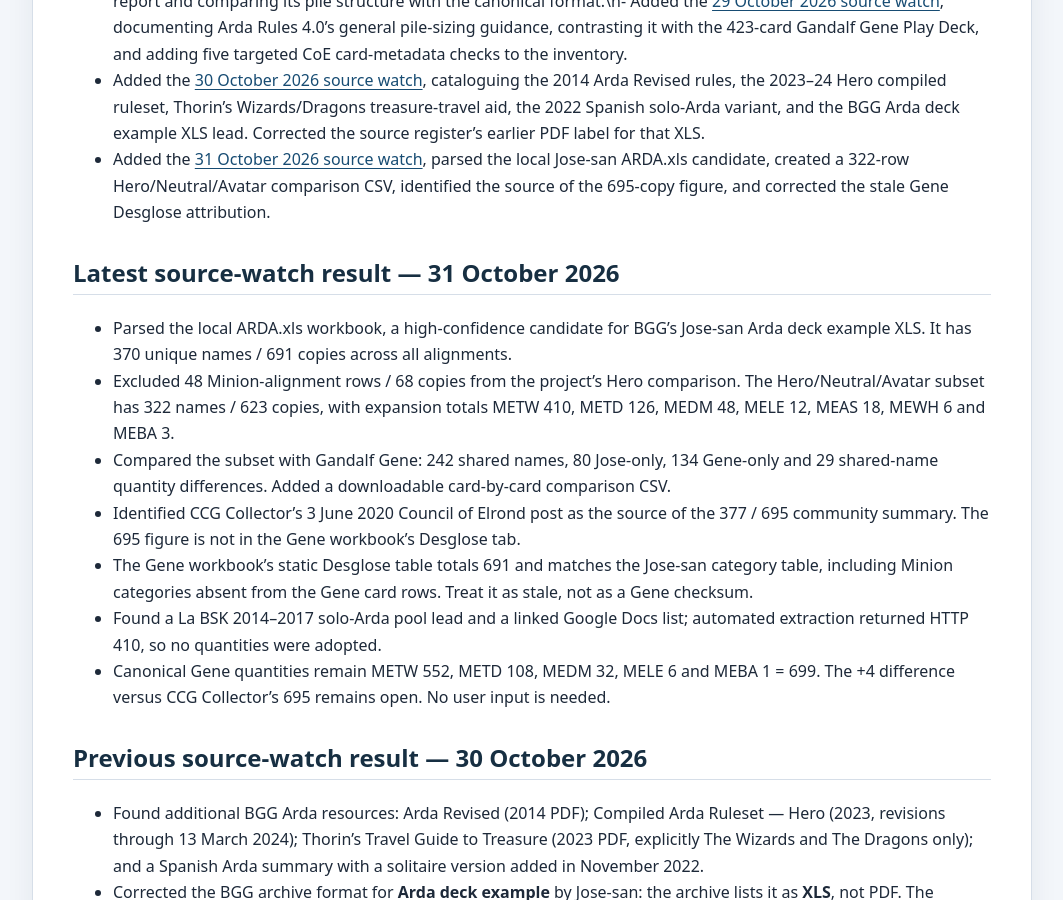
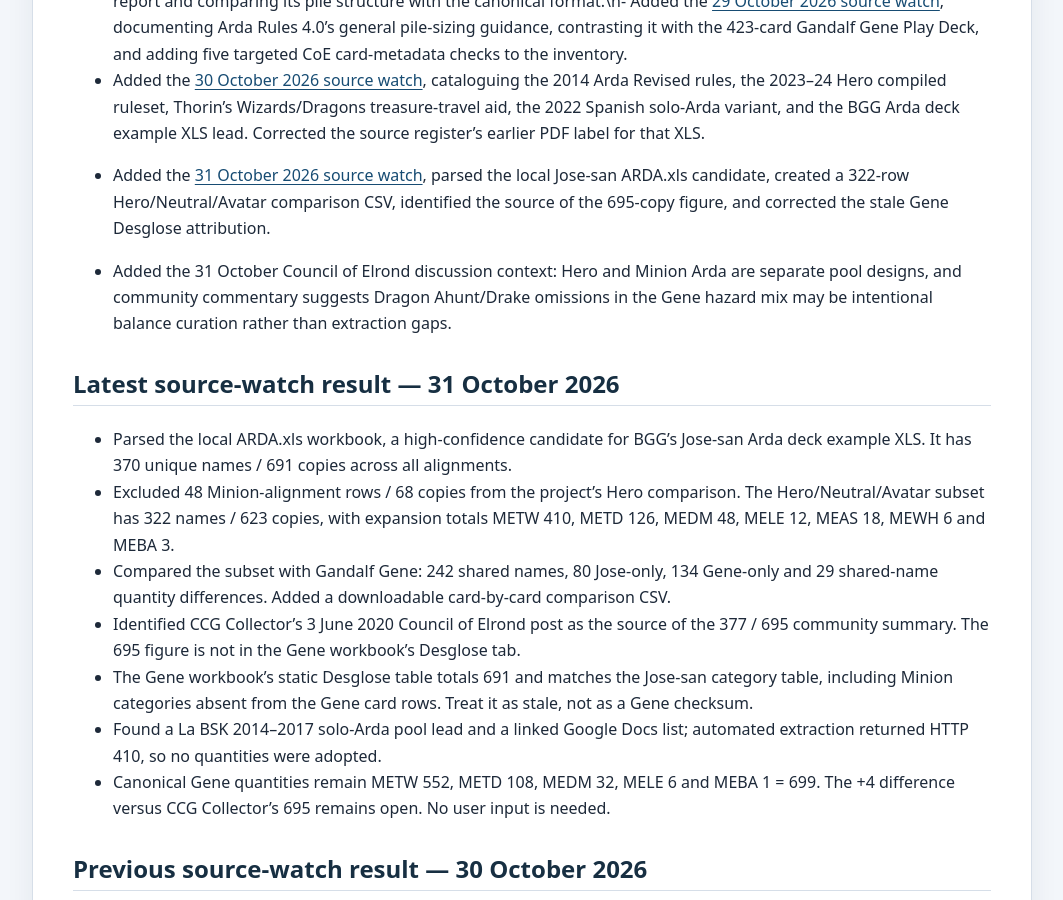
Before and after one commit to JamSpot/meccg-arda-master-database, a Jekyll site: the page built from docs/research-progress.md, in a window 1280 px wide and 900 px high, scrolled down 1446 px. Shown: the whole window, without its empty margins (108-1171 px from the left). Built offline with Jekyll 4.4.1, drawn with Linux system fonts in a browser that asks for light colours; our own code applies the rules of GitHub Pages for plain Markdown files.

Commit message:
Log Arda hazard curation research

```diff
--- a/docs/research-progress.md
+++ b/docs/research-progress.md
@@ -25,6 +25,8 @@ The original Gandalf Gene workbook and a separate Jose-san Arda workbook are now
 - Added the [28 October 2026 source watch](research-watch-2026-10-28.html), documenting a previously untracked 2013 solo-Arda build with a session report and comparing its pile structure with the canonical format.\n- Added the [29 October 2026 source watch](research-watch-2026-10-29.html), documenting Arda Rules 4.0's general pile-sizing guidance, contrasting it with the 423-card Gandalf Gene Play Deck, and adding five targeted CoE card-metadata checks to the inventory.
 - Added the [30 October 2026 source watch](research-watch-2026-10-30.html), cataloguing the 2014 Arda Revised rules, the 2023–24 Hero compiled ruleset, Thorin's Wizards/Dragons treasure-travel aid, the 2022 Spanish solo-Arda variant, and the BGG Arda deck example XLS lead. Corrected the source register's earlier PDF label for that XLS.
 - Added the [31 October 2026 source watch](research-watch-2026-10-31.html), parsed the local Jose-san ARDA.xls candidate, created a 322-row Hero/Neutral/Avatar comparison CSV, identified the source of the 695-copy figure, and corrected the stale Gene Desglose attribution.
+
+- Added the 31 October Council of Elrond discussion context: Hero and Minion Arda are separate pool designs, and community commentary suggests Dragon Ahunt/Drake omissions in the Gene hazard mix may be intentional balance curation rather than extraction gaps.
 
 ## Latest source-watch result — 31 October 2026
 - Parsed the local ARDA.xls workbook, a high-confidence candidate for BGG's Jose-san Arda deck example XLS. It has 370 unique names / 691 copies across all alignments.
```
